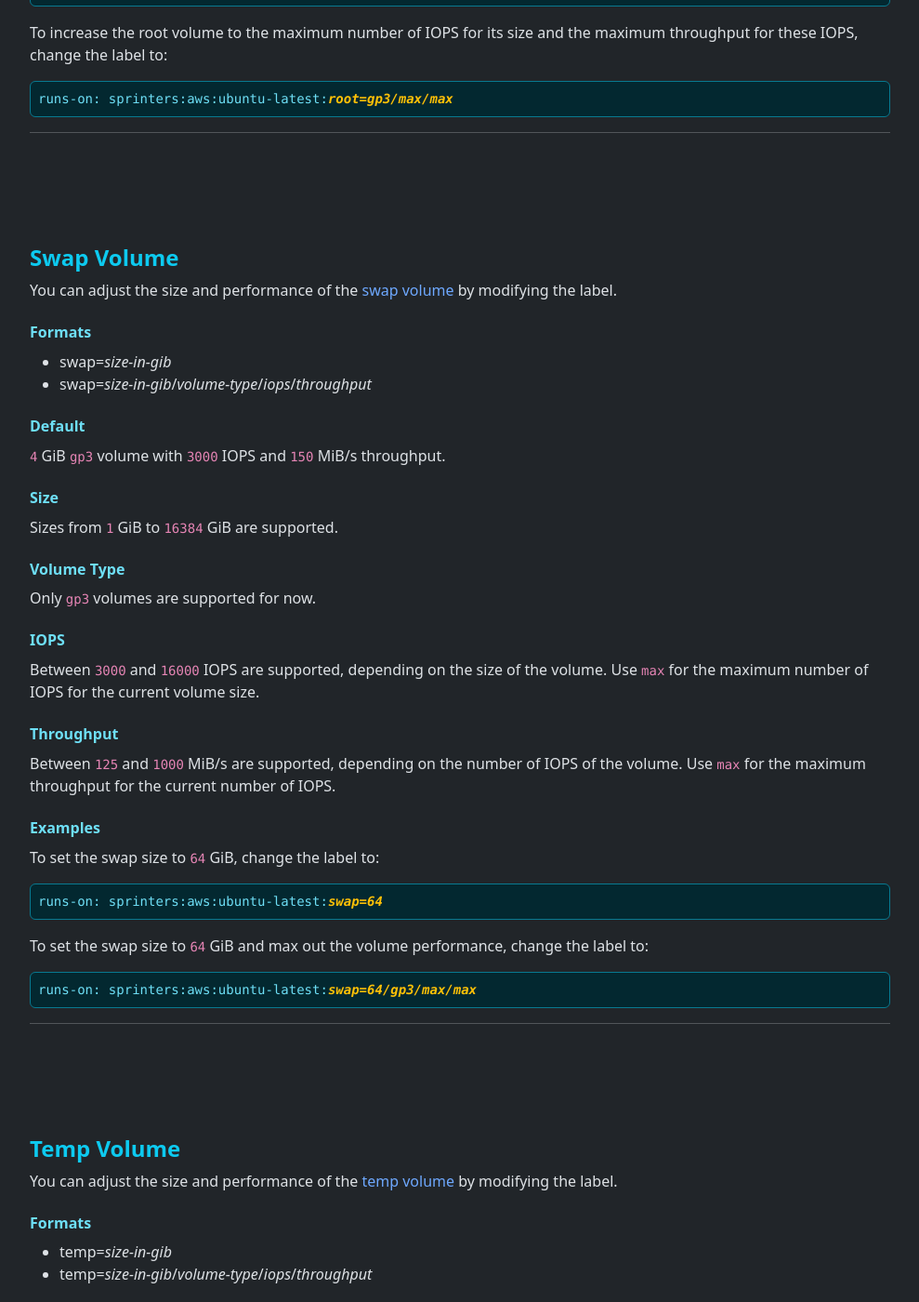
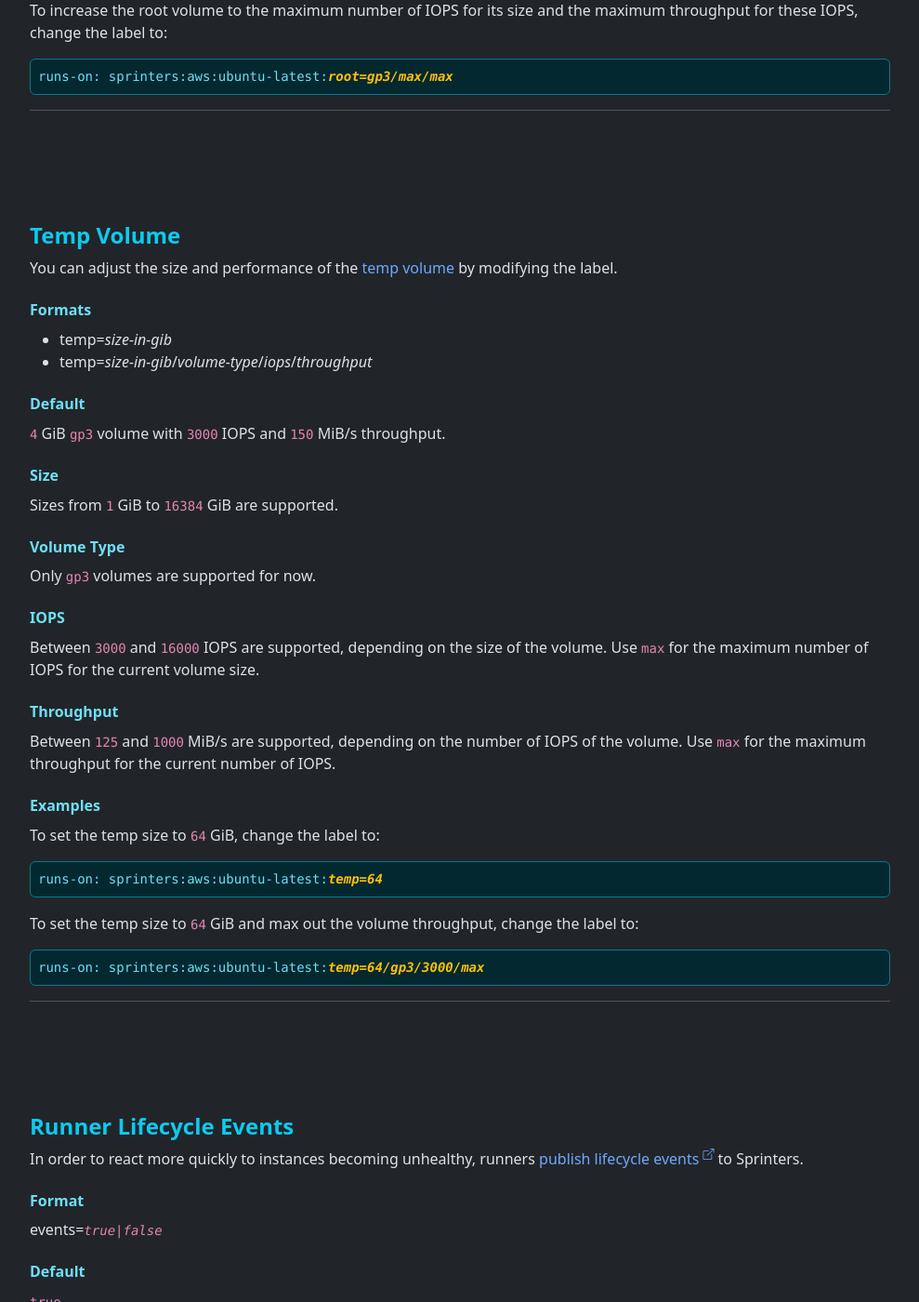
Before and after one commit to sprinters-sh/sprinters.sh, a Jekyll site: the page built from docs/label.md, in a window 1280 px wide and 1400 px high, scrolled down 8702 px. Shown: the whole window at 93% size, without its empty margins (240-1229 px from the left). Built offline with Jekyll 4.4.1, drawn with Linux system fonts in a browser that asks for light colours.

Commit message:
Undocumented swap customization

```diff
--- a/docs/label.md
+++ b/docs/label.md
@@ -47,7 +47,6 @@
 - [AWS Spot Instances](#spot)
 - [AWS Instance Profile](#instance-profile)
 - [Root Volume](#root)
-- [Swap Volume](#swap)
 - [Temp Volume](#temp)
 - [Runner Lifecycle Events](#events)
 
@@ -334,51 +333,6 @@
 {: .mb-7 }
 
 
-{% include h3.html id="swap" text="Swap Volume" %}
-You can adjust the size and performance of the [swap volume](/docs/volumes) by modifying the label.
-
-{% include h4.html text="Formats" %}
-- swap=_size-in-gib_
-- swap=_size-in-gib_/_volume-type_/_iops_/_throughput_
-
-{% include h4.html text="Default" %}
-`4` GiB `gp3` volume with `3000` IOPS and `150` MiB/s throughput.
-
-{% include h4.html text="Size" %}
-
-Sizes from `1` GiB to `16384` GiB are supported.
-
-{% include h4.html text="Volume Type" %}
-
-Only `gp3` volumes are supported for now.
-
-{% include h4.html text="IOPS" %}
-
-Between `3000` and `16000` IOPS are supported, depending on the size of the volume.
-Use `max` for the maximum number of IOPS for the current volume size.
-
-{% include h4.html text="Throughput" %}
-
-Between `125` and `1000` MiB/s are supported, depending on the number of IOPS of the volume.
-Use `max` for the maximum throughput for the current number of IOPS.
-
-{% include h4.html text="Examples" %}
-To set the swap size to `64` GiB, change the label to:
-
-<div class="alert alert-info font-monospace p-0 mb-3 position-relative" role="alert">
-    <pre class="mb-0 p-2 fs-7">runs-on: sprinters:aws:ubuntu-latest:<span class="fw-bold fst-italic text-warning">swap=64</span></pre>
-</div>
-
-To set the swap size to `64` GiB and max out the volume performance, change the label to:
-
-<div class="alert alert-info font-monospace p-0 mb-3 position-relative" role="alert">
-    <pre class="mb-0 p-2 fs-7">runs-on: sprinters:aws:ubuntu-latest:<span class="fw-bold fst-italic text-warning">swap=64/gp3/max/max</span></pre>
-</div>
-
----
-{: .mb-7 }
-
-
 {% include h3.html id="temp" text="Temp Volume" %}
 You can adjust the size and performance of the [temp volume](/docs/volumes) by modifying the label.
 
```
Also changed, not shown: docs/volumes.md (+3 -3 lines).
